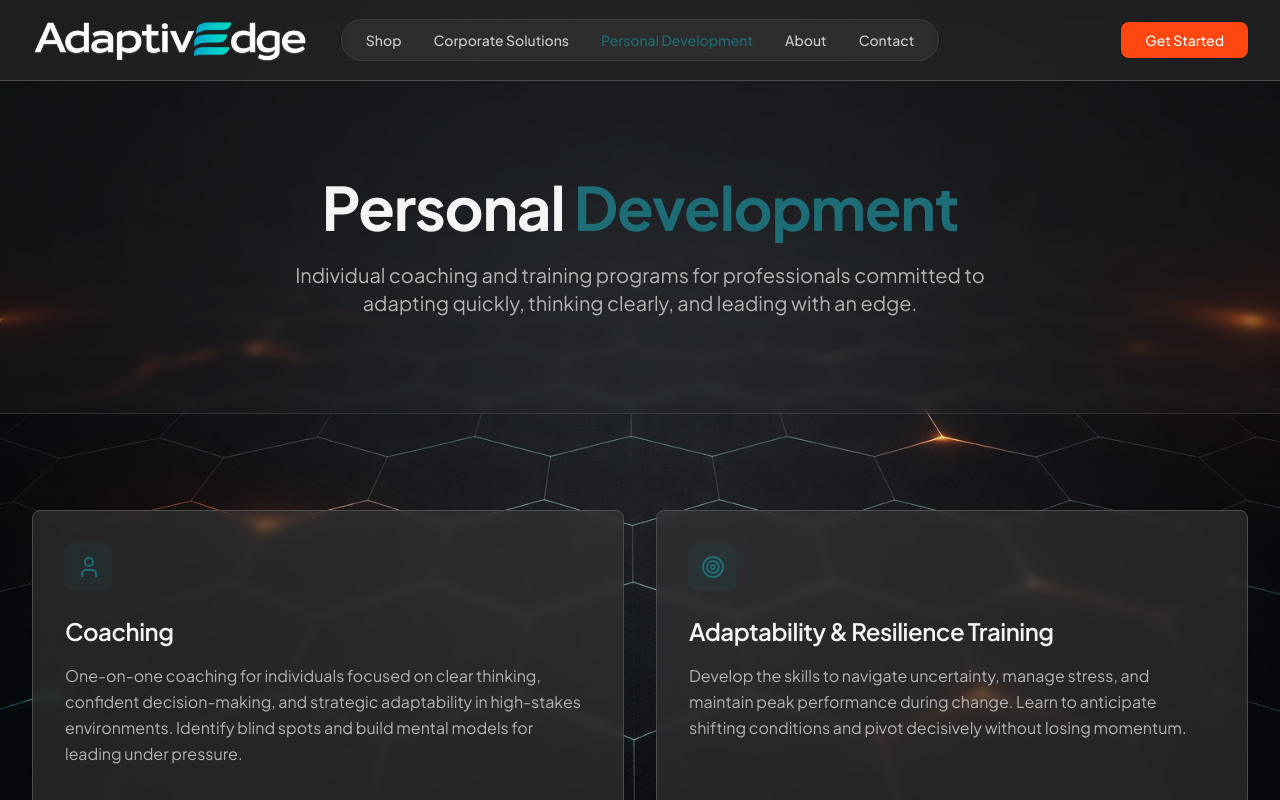
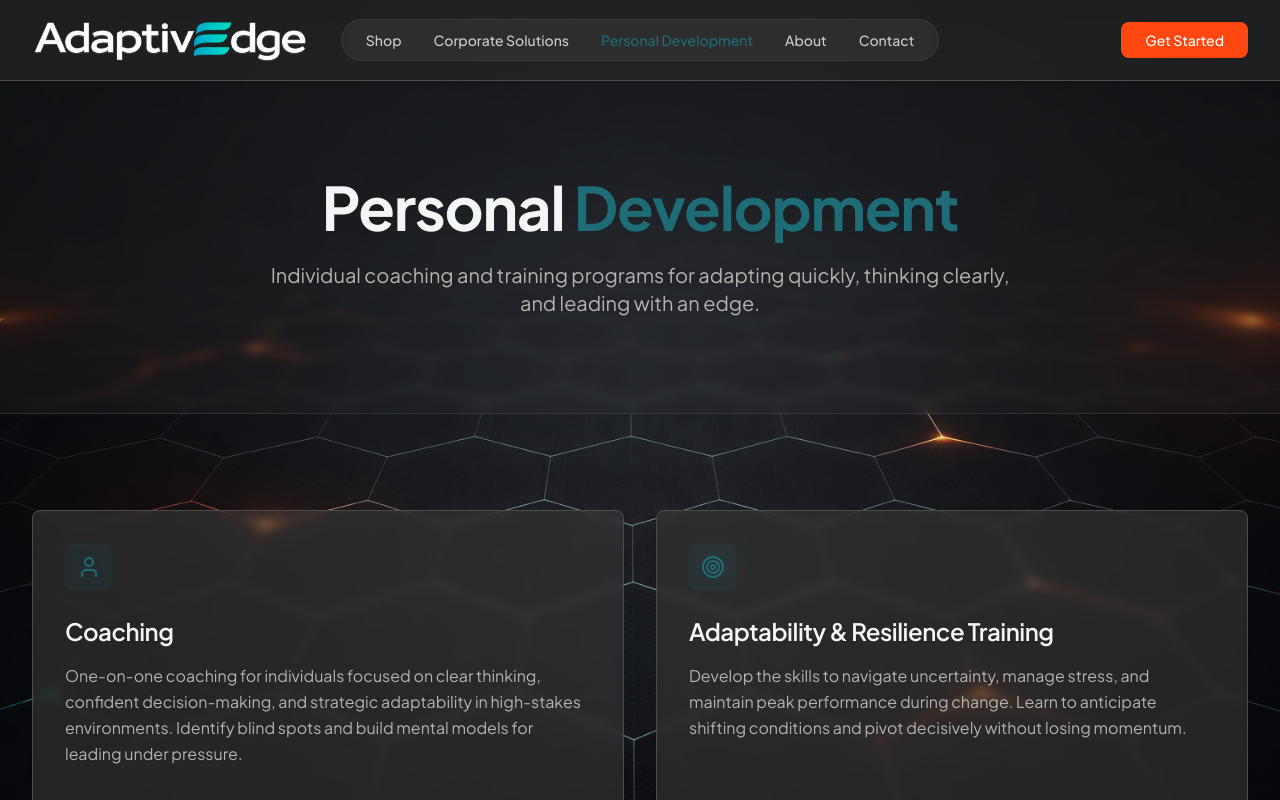
Before and after one commit to erikscomputers/adaptiveEDGE-site, a React (Vite) app: page /personal-development in a window 1280 px wide. Shown: the top 800 px of the page. Built offline with nearby package versions, Linux system fonts and the light colour scheme; the HTML template or start-up script is replaced by a standard one.

Commit message:
update to PersonalDevelopmentPage.jsx'

```diff
--- a/src/pages/PersonalDevelopmentPage.jsx
+++ b/src/pages/PersonalDevelopmentPage.jsx
@@ -59,7 +59,7 @@ const PersonalDevelopmentPage = () => {
                 Personal <span className="text-secondary">Development</span>
               </h1>
               <p className="text-lg md:text-xl leading-relaxed text-muted-foreground">
-                Individual coaching and training programs for professionals committed to adapting quickly, thinking clearly, and leading with an edge.
+                Individual coaching and training programs for adapting quickly, thinking clearly, and leading with an edge.
               </p>
             </motion.div>
           </div>
```
